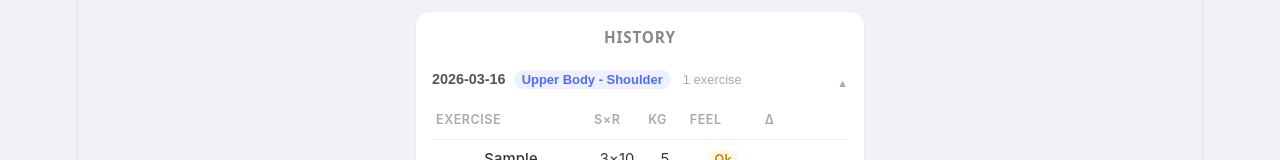
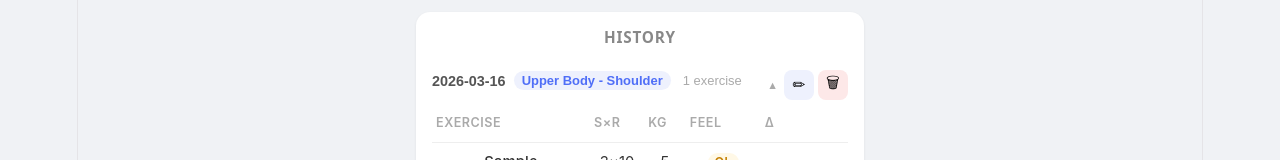
Before and after one commit to csgururaj/workout-logger, a React (Vite) app: page / in a window 1280 px wide. Both pictures are taken after typing "Sample", "5" into the empty fields and a click on the button "Save Workout". Shown: the part 651-811 px from the top of the page. Built offline with nearby package versions, Linux system fonts and the light colour scheme.

Commit message:
Add edit and delete for history sessions

```diff
--- a/src/App.css
+++ b/src/App.css
@@ -180,7 +180,6 @@ input:focus, select:focus {
   font-size: 1rem;
   font-weight: 600;
   cursor: pointer;
-  margin-bottom: 14px;
 }
 
 .save-btn:active { background: #3a55d4; }
@@ -303,6 +302,57 @@ input:focus, select:focus {
   margin-left: 8px;
 }
 
+.session-row {
+  display: flex;
+  align-items: center;
+  gap: 6px;
+}
+
+.session-toggle {
+  flex: 1;
+}
+
+.session-actions {
+  display: flex;
+  gap: 4px;
+  flex-shrink: 0;
+}
+
+.action-btn {
+  width: 30px;
+  height: 30px;
+  border-radius: 8px;
+  border: none;
+  cursor: pointer;
+  font-size: 0.85rem;
+  display: flex;
+  align-items: center;
+  justify-content: center;
+  padding: 0;
+}
+
+.edit-btn   { background: #eef1fd; }
+.delete-btn { background: #fde8e8; }
+
+.form-actions {
+  display: flex;
+  flex-direction: column;
+  gap: 8px;
+  margin-bottom: 14px;
+}
+
+.cancel-btn {
+  width: 100%;
+  padding: 12px;
+  background: #f0f0f0;
+  color: #555;
+  border: none;
+  border-radius: 10px;
+  font-size: 1rem;
+  font-weight: 600;
+  cursor: pointer;
+}
+
 .empty {
   text-align: center;
   color: #bbb;
--- a/src/App.jsx
+++ b/src/App.jsx
@@ -95,6 +95,8 @@ export default function App() {
     return saved ? JSON.parse(saved) : []
   })
   const [expanded, setExpanded] = useState(() => new Set())
+  const [editingId, setEditingId] = useState(null)
+  const formRef = useRef(null)
 
   const isCardio = workoutType === 'Cardio'
 
@@ -133,10 +135,35 @@ export default function App() {
     e.preventDefault()
     const valid = exercises.filter(e => e.name.trim())
     if (valid.length === 0) return
+    if (editingId) {
+      setSessions(prev => prev.map(s => s.id === editingId ? { id: editingId, date, type: workoutType, exercises: valid } : s))
+      setEditingId(null)
+    } else {
       const newSession = { id: Date.now(), date, type: workoutType, exercises: valid }
       setSessions(prev => [newSession, ...prev])
       setExpanded(prev => new Set([...prev, newSession.id]))
+    }
     setExercises([emptyExercise(isCardio)])
+  }
+
+  function startEdit(session) {
+    setDate(session.date)
+    setWorkoutType(session.type)
+    setExercises(session.exercises.map(e => ({ ...e, id: Date.now() + Math.random() })))
+    setEditingId(session.id)
+    formRef.current?.scrollIntoView({ behavior: 'smooth' })
+  }
+
+  function cancelEdit() {
+    setEditingId(null)
+    setDate(today())
+    setWorkoutType(WORKOUT_TYPES[0])
+    setExercises([emptyExercise(false)])
+  }
+
+  function deleteSession(id) {
+    if (!window.confirm('Delete this workout?')) return
+    setSessions(prev => prev.filter(s => s.id !== id))
   }
 
   function toggleExpanded(id) {
@@ -170,7 +197,7 @@ export default function App() {
     <div className="app">
       <h1>Workout Logger</h1>
 
-      <form onSubmit={handleSubmit}>
+      <form ref={formRef} onSubmit={handleSubmit}>
         <div className="card">
           <div className="session-header">
             <div className="form-group">
@@ -250,7 +277,10 @@ export default function App() {
           <button type="button" className="add-exercise-btn" onClick={addExercise}>+ Add {isCardio ? 'Activity' : 'Exercise'}</button>
         </div>
 
-        <button type="submit" className="save-btn">Save Workout</button>
+        <div className="form-actions">
+          <button type="submit" className="save-btn">{editingId ? 'Update Workout' : 'Save Workout'}</button>
+          {editingId && <button type="button" className="cancel-btn" onClick={cancelEdit}>Cancel</button>}
+        </div>
       </form>
 
       <div className="card">
@@ -263,6 +293,7 @@ export default function App() {
             const sessionIsCardio = session.type === 'Cardio'
             return (
               <div key={session.id} className="session-item">
+                <div className="session-row">
                   <button type="button" className="session-toggle" onClick={() => toggleExpanded(session.id)}>
                     <div className="session-meta">
                       <span className="session-date">{session.date}</span>
@@ -271,6 +302,11 @@ export default function App() {
                     </div>
                     <span className="toggle-icon">{isOpen ? '▲' : '▼'}</span>
                   </button>
+                  <div className="session-actions">
+                    <button type="button" className="action-btn edit-btn" onClick={() => startEdit(session)}>✏</button>
+                    <button type="button" className="action-btn delete-btn" onClick={() => deleteSession(session.id)}>🗑</button>
+                  </div>
+                </div>
 
                 {isOpen && (
                   <table className="history-table">
```
Lines whose indentation alone changed are shown as unchanged.
